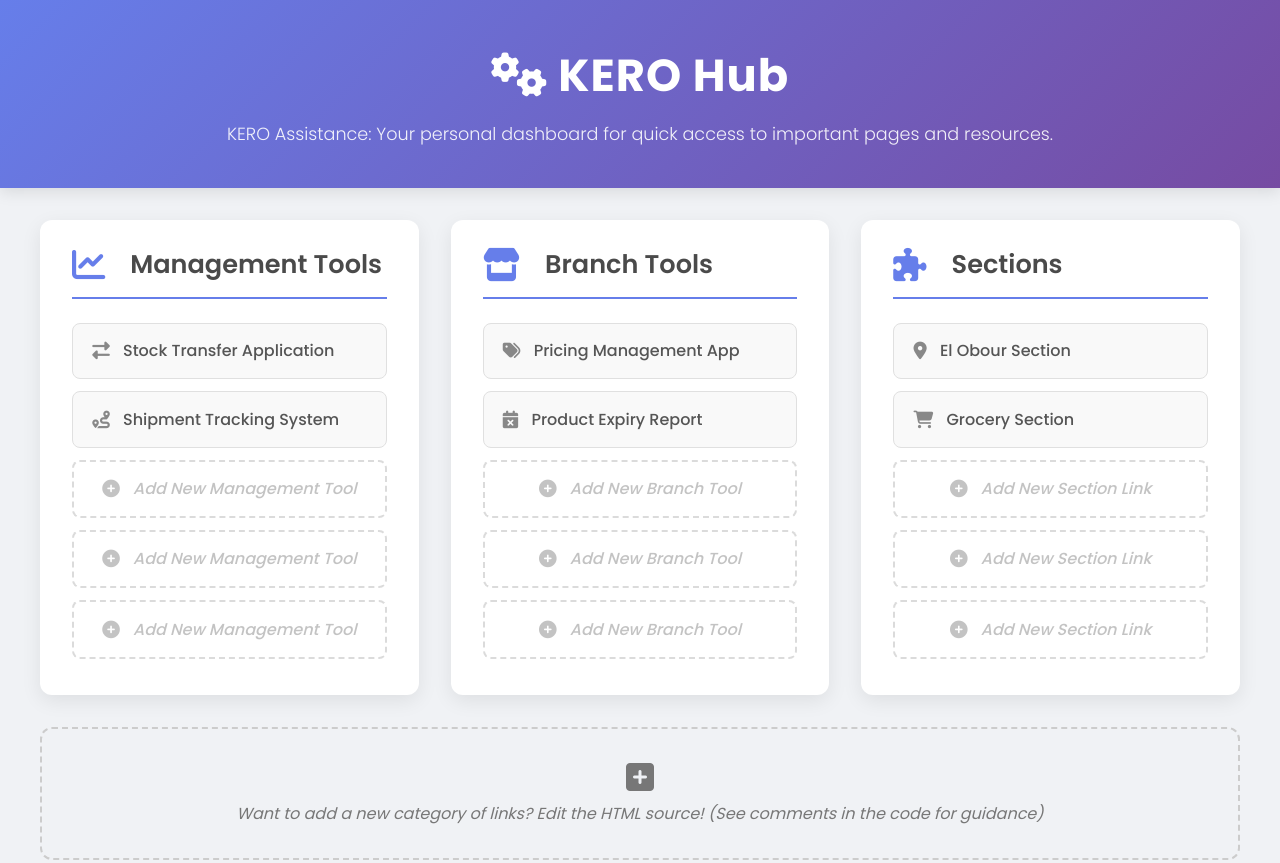
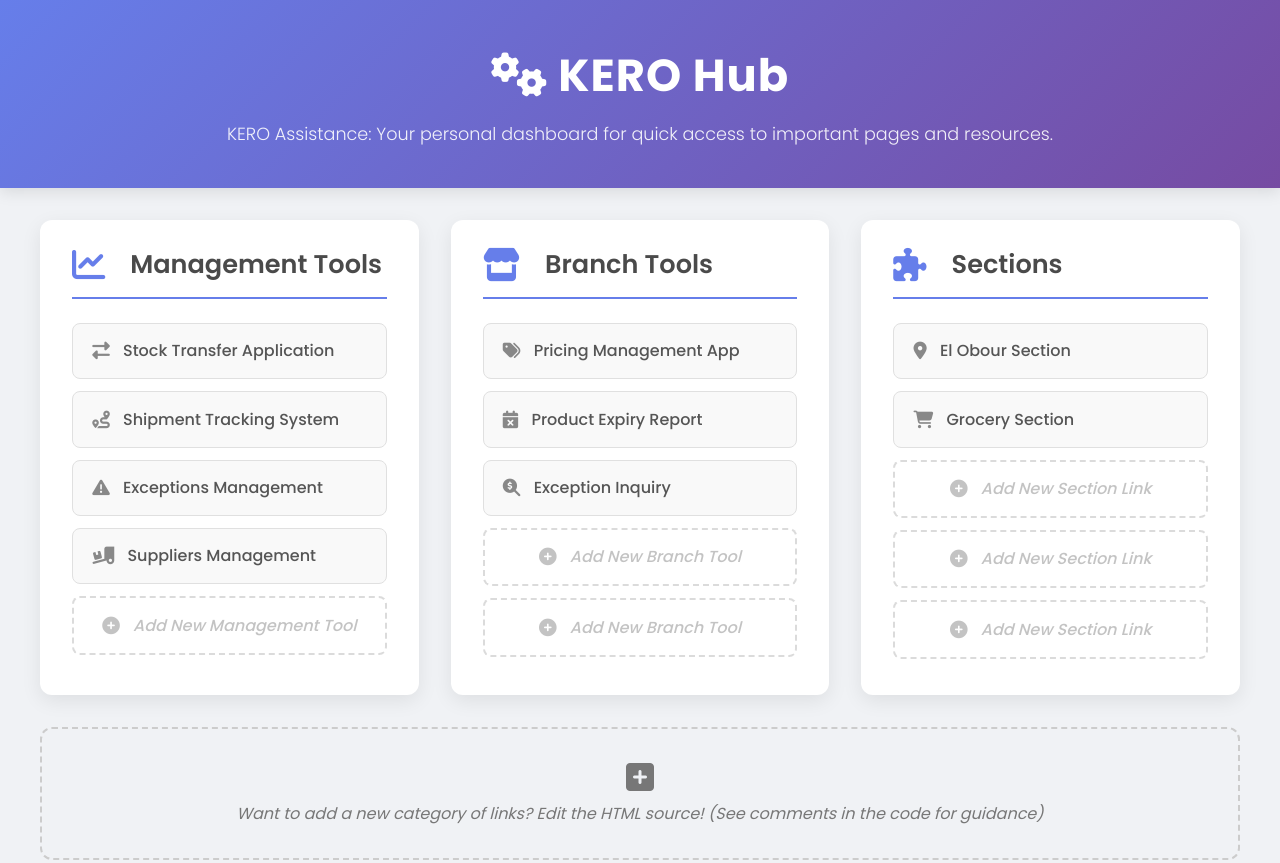
Before and after one commit to kero-784/KERO-Hub, a plain HTML site: page index.html in a window 1280 px wide. Shown: the top 863 px of the page. Drawn offline with Linux system fonts and the light colour scheme.

Commit message:
Update index.html

```diff
--- a/index.html
+++ b/index.html
@@ -258,11 +258,15 @@
                                 <i class="fas fa-route"></i> Shipment Tracking System
                             </a>
                         </li>
-                        <li class="placeholder-item">
-                            <i class="fas fa-plus-circle"></i> Add New Management Tool
+                        <li class="link-item">
+                            <a href="https://kero-784.github.io/exceptions-management/" target="_blank">
+                                <i class="fas fa-exclamation-triangle"></i> Exceptions Management
+                            </a>
                         </li>
-                        <li class="placeholder-item">
-                            <i class="fas fa-plus-circle"></i> Add New Management Tool
+                        <li class="link-item">
+                            <a href="https://kero-784.github.io/suppliers/" target="_blank">
+                                <i class="fas fa-truck-loading"></i> Suppliers Management
+                            </a>
                         </li>
                         <li class="placeholder-item">
                             <i class="fas fa-plus-circle"></i> Add New Management Tool
@@ -284,8 +288,10 @@
                                 <i class="fas fa-calendar-times"></i> Product Expiry Report
                             </a>
                         </li>
-                        <li class="placeholder-item">
-                            <i class="fas fa-plus-circle"></i> Add New Branch Tool
+                        <li class="link-item">
+                            <a href="https://kero-784.github.io/exception-inquiry/" target="_blank">
+                                <i class="fas fa-search-dollar"></i> Exception Inquiry
+                            </a>
                         </li>
                         <li class="placeholder-item">
                             <i class="fas fa-plus-circle"></i> Add New Branch Tool
@@ -361,7 +367,7 @@
     </main>
 
     <footer>
-        <p>&copy; 2023 KERO Hub. Built with <i class="fas fa-heart" style="color: #e25555;"></i> & <a href="https://fontawesome.com/" target="_blank">Font Awesome</a>.
+        <p>© 2023 KERO Hub. Built with <i class="fas fa-heart" style="color: #e25555;"></i> & <a href="https://fontawesome.com/" target="_blank">Font Awesome</a>.
         <br>Tip: Bookmark this page for quick access!
         </p>
     </footer>
```
